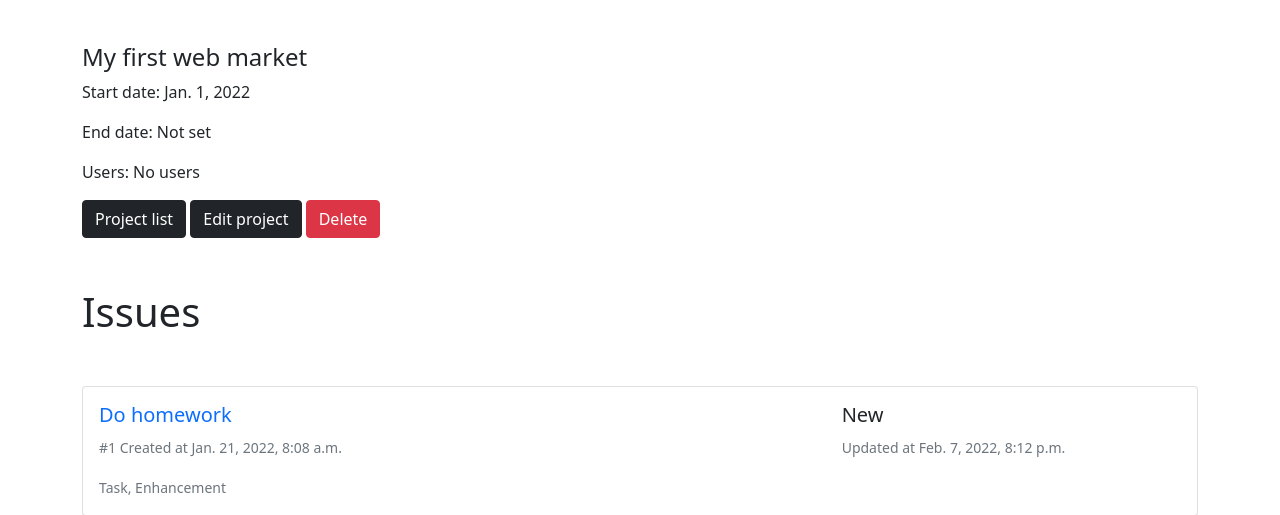
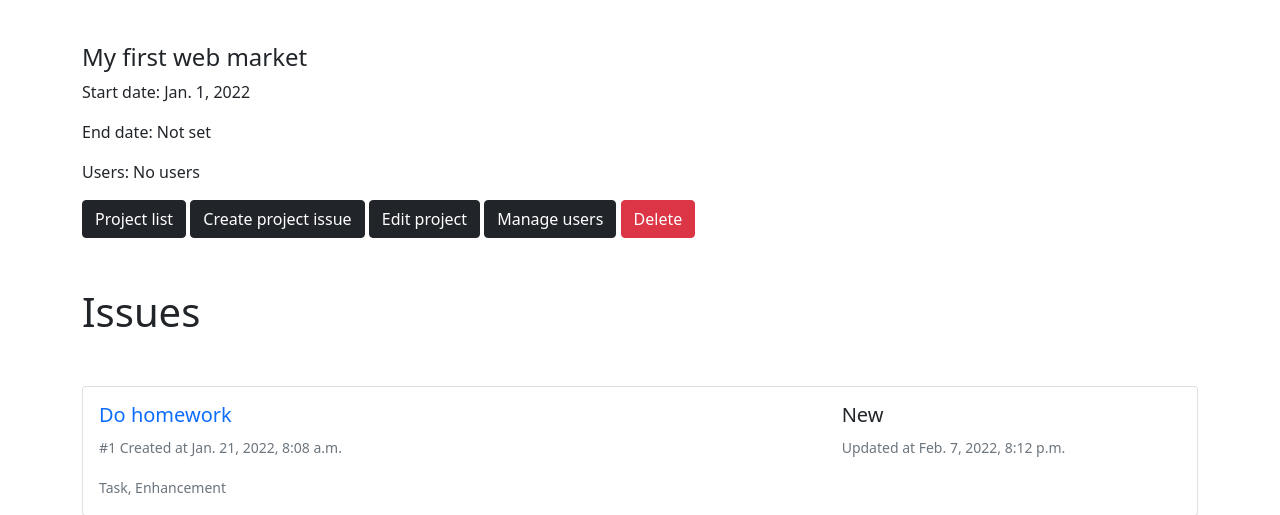
Before and after one commit to Irbiss555/issue_tracker, a Django app: page /project/1 in a window 1280 px wide. Shown: the part 161-676 px from the top of the page. Run offline with Django 3.2, Linux system fonts and the light colour scheme; a user stored in the database is signed in; data comes from the database, SQL or seed files in the repository.

Commit message:
#27 Добавил разраешения для супер-юзера в шаблоне проекта

```diff
--- a/issue_tracker/templates/project/project_detail.html
+++ b/issue_tracker/templates/project/project_detail.html
@@ -18,14 +18,14 @@
         {% endfor %}
     </p>
     <a href="{% url 'issue_tracker:project_list' %}" class="btn btn-dark">Project list</a>
-    {% if perms.issue_tracker.add_issue and request.user in project.users.all %}
+    {% if perms.issue_tracker.add_issue and request.user in project.users.all or request.user.is_superuser %}
         <a href="{% url 'issue_tracker:project_issue_create' project.pk %}" class="btn btn-dark">Create project
             issue</a>
     {% endif %}
     {% if perms.issue_tracker.change_project %}
         <a href="{% url 'issue_tracker:project_edit' project.pk %}" class="btn btn-dark">Edit project</a>
     {% endif %}
-    {% if perms.issue_tracker.change_project_users and request.user in project.users.all %}
+    {% if perms.issue_tracker.change_project_users and request.user in project.users.all or request.user.is_superuser %}
         <a href="{% url 'issue_tracker:project_users_update' project.pk %}" class="btn btn-dark">Manage users</a>
     {% endif %}
     {% if perms.issue_tracker.delete_project %}
```
